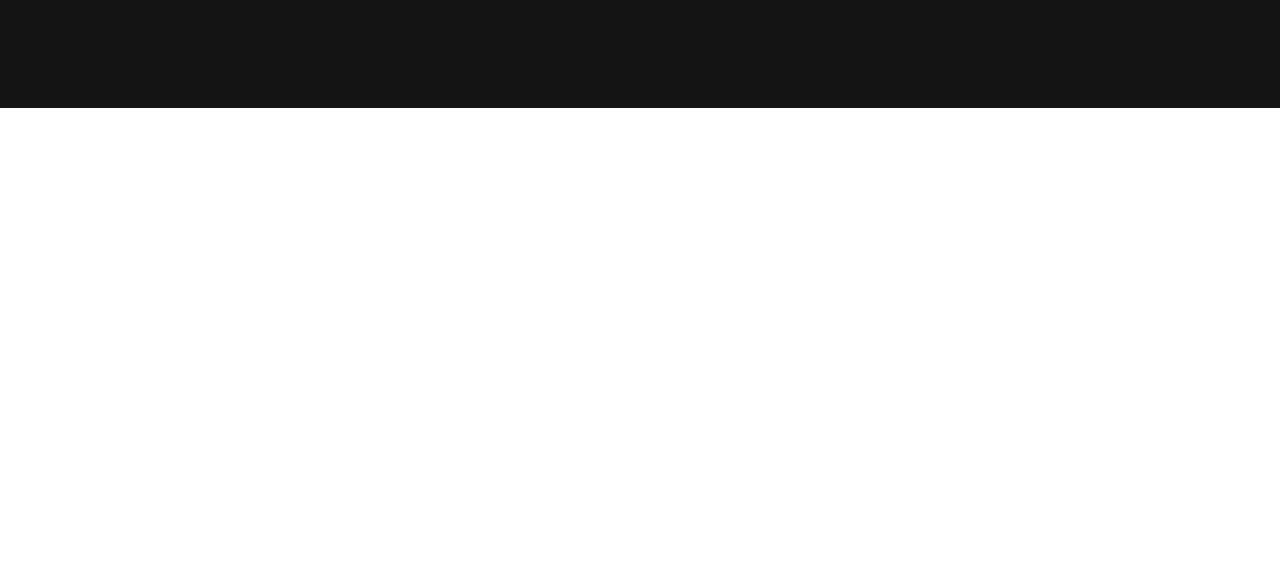
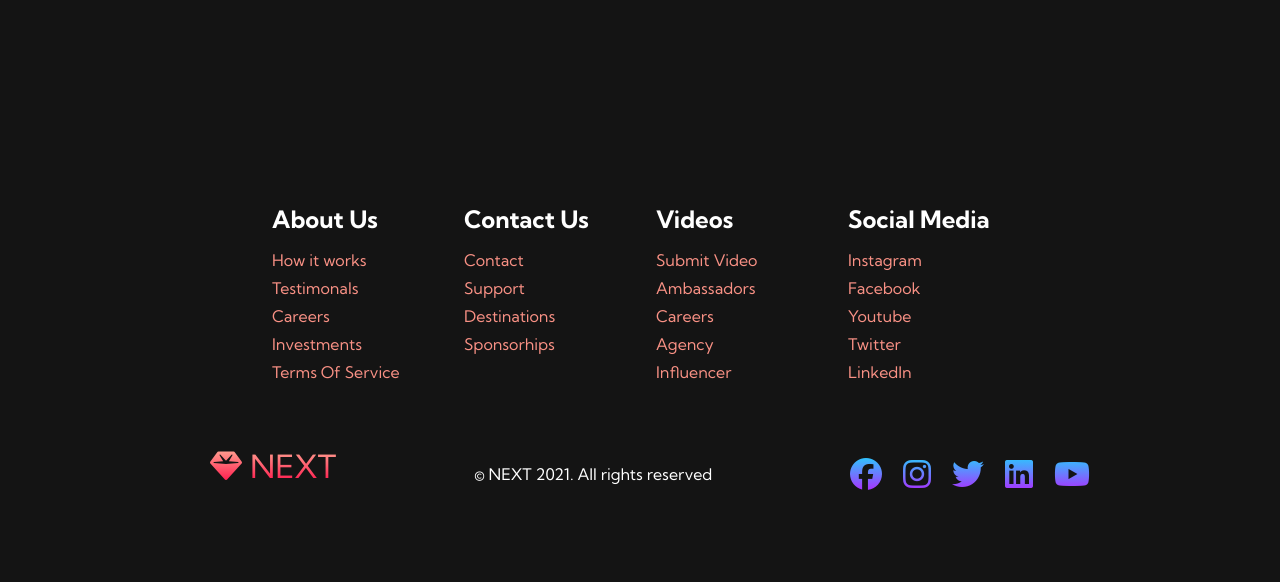
Before and after one commit to Jeetender1621/project-nextGen, a plain HTML site: page index.html in a window 1280 px wide. Shown: the part 1492-2074 px from the top of the page. Before the commit the page ends 1600 px from the top, so only its background shows below. Drawn offline with Linux system fonts and the light colour scheme.

Commit message:
Add footer and last commit for nextGen

```diff
--- a/index.html
+++ b/index.html
@@ -26,7 +26,7 @@
                     <a href="./index.html" class="navbar-links">Home</a>
                 </li>
                 <li class="navbar-item">
-                    <a href="./tech.html" class="navbar-links">Tech</a>
+                    <a href="#" class="navbar-links">Tech</a>
                 </li>
                 <li class="navbar-item">
                     <a href="#" class="navbar-links">Products</a>
@@ -67,6 +67,71 @@
             </div>
         </div>
     </div>
+    <!-- Footer Section -->
+    <div class="footer-container">
+        <div class="footer-links">
+            <div class="footer-link--wrapper">
+                <div class="footer-link--items">
+                    <h2>About Us</h2>
+                    <a href="/">How it works</a>
+                    <a href="/">Testimonals</a>
+                    <a href="/">Careers</a>
+                    <a href="/">Investments</a>
+                    <a href="/">Terms Of Service</a>
+                </div>
+                <div class="footer-link--items">
+                    <h2>Contact Us</h2>
+                    <a href="/">Contact</a>
+                    <a href="/">Support</a>
+                    <a href="/">Destinations</a>
+                    <a href="/">Sponsorhips</a>
+                </div>
+            </div>
+            <div class="footer-link--wrapper">
+                <div class="footer-link--items">
+                    <h2>Videos</h2>
+                    <a href="/">Submit Video</a>
+                    <a href="/">Ambassadors</a>
+                    <a href="/">Careers</a>
+                    <a href="/">Agency</a>
+                    <a href="/">Influencer</a>
+                </div>
+                <div class="footer-link--items">
+                    <h2>Social Media</h2>
+                    <a href="/">Instagram</a>
+                    <a href="/">Facebook</a>
+                    <a href="/">Youtube</a>
+                    <a href="/">Twitter</a>
+                    <a href="/">LinkedIn</a>
+                </div>
+            </div>
+        </div>
+        <div class="social-media">
+            <div class="social-media--wrap">
+                <div class="footer-logo">
+                    <a href="/" id="footer-logo"><i class="fas fa-gem"></i>NEXT</a>
+                </div>
+                <p class="website-rights"> &copy; NEXT 2021. All rights reserved</p>
+                <div class="social-icons">
+                    <a href="/" class="social-icon--link" target="_blank">
+                        <i class="fab fa-facebook"></i>
+                    </a>
+                    <a href="/" class="social-icon--link" target="_blank">
+                        <i class="fab fa-instagram"></i>
+                    </a>
+                    <a href="/" class="social-icon--link" target="_blank">
+                        <i class="fab fa-twitter"></i>
+                    </a>
+                    <a href="/" class="social-icon--link" target="_blank">
+                        <i class="fab fa-linkedin"></i>
+                    </a>
+                    <a href="/" class="social-icon--link" target="_blank">
+                        <i class="fab fa-youtube"></i>
+                    </a>
+                </div>
+            </div>
+        </div>
+    </div>
     <script src="./app.js"></script>
 </body>
 </html>
--- a/styles.css
+++ b/styles.css
@@ -457,3 +457,144 @@
         width: 300px;
     }
 }
+
+/* Footer Section CSS */
+
+.footer-container{
+    background-color: #141414;
+    padding: 5rem 0;
+    display: flex;
+    flex-direction: column;
+    justify-content: center;
+    align-items: center;
+}
+
+.footer-logo{
+    color: #fff;
+    display: flex;
+    align-items: center;
+    cursor: pointer;
+    text-decoration: none;
+    font-size: 2rem;
+}
+
+.footer-links{
+    width: 100%;
+    max-width: 1000px;
+    display: flex;
+    justify-content: center;
+}
+
+.footer-link--wrapper{
+    display: flex;
+}
+.footer-link--items{
+    display: flex;
+    flex-direction: column;
+    align-items: flex-start;
+    margin: 16px;
+    text-align: left;
+    width: 160px;
+    box-sizing: border-box;
+}
+
+.footer-link--items h2{
+    margin-bottom: 16px;
+    color: #fff;
+}
+
+
+.footer-link--items a{
+    color:#f99185;
+    text-decoration: none;
+    margin-bottom: 0.5rem;
+}
+
+.footer-link--items a:hover{
+    color: #ff0844;
+    transition: 0.3s ease-out;
+}
+
+/* Social Icons */
+
+.social-icon--link{
+    background: linear-gradient(to top, #b721ff 0% , #21d4fd 100%);
+    font-size: 2rem;
+    -webkit-background-clip: text;
+    -moz-background-clip: text;
+    -webkit-text-fill-color: transparent;
+    -moz-text-fill-color: transparent;
+}
+
+.social-media{
+    max-width: 1000px;
+    width: 100%;
+}
+
+.social-media--wrap{
+    display: flex;
+    justify-content: space-between;
+    align-items: center;
+    width: 90%;
+    max-width: 1000px;
+    margin: 40px auto 0 auto;
+}
+
+.social-icons{
+    display: flex;
+    justify-content: space-between;
+    align-items: center;
+    width: 240px;
+}
+
+#footer-logo{
+    background-color: #ff8177;
+    background-image: linear-gradient(to top, #ff0844 0%, #ffb199 100%);
+    -webkit-background-clip: text;
+    -moz-background-clip: text;
+    -webkit-text-fill-color: transparent;
+    -moz-text-fill-color: transparent;
+    margin-left: 20px;
+    cursor: pointer;
+    text-decoration: none;
+    font-size: 2rem;
+    display: flex;
+    align-items: center;
+    margin-bottom: 16px;
+
+}
+
+.website-rights{
+    color: #fff;
+}
+
+@media screen and (max-width:820px) {
+
+    .footer-links{
+        padding-top: 2rem;
+    }
+    .footer-logo{
+        margin-bottom: 2rem;
+    }
+
+    .website-rights{
+        margin-bottom: 2rem;
+    }
+
+    .footer-link--wrapper{
+        flex-direction: column;
+    }
+
+    .social-media--wrap{
+        flex-direction: column;
+    }
+}
+
+@media screen and (max-width: 480px) {
+    .footer-link--items{
+        margin: 0;
+        padding: 10px;
+        width: 100%;
+    }
+
+}
```
Also changed, not shown: tech.html (deleted).
